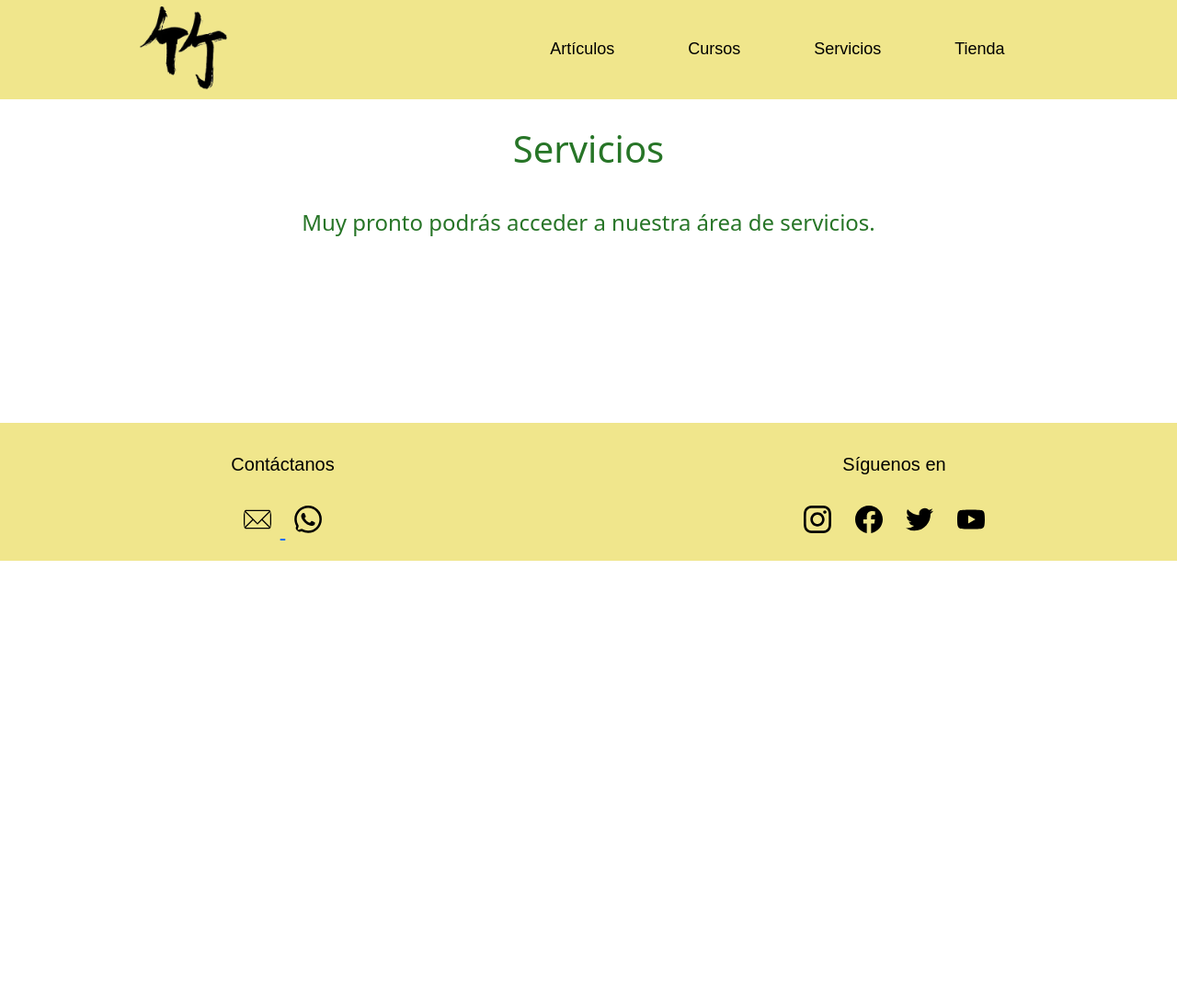
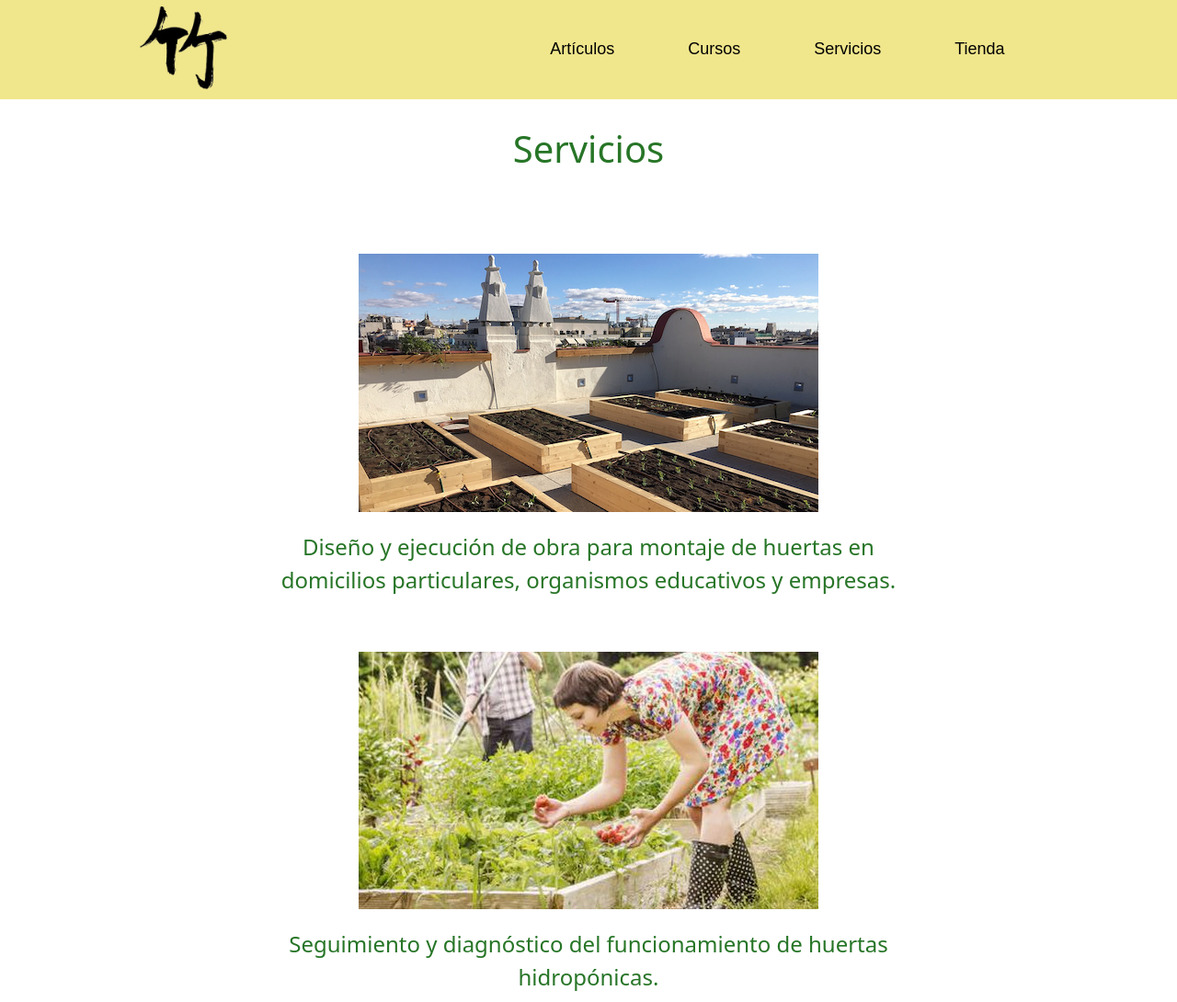
Before and after one commit to dieguixo/Proyecto-DiegoMata, a website: page pages/servicios.html in a window 1280 px wide. Shown: the part 2-1092 px from the top of the page at 92% size. Before the commit the page ends 800 px from the top, so only its background shows below. Drawn offline with nearby package versions, Linux system fonts and the light colour scheme.

Commit message:
servicios ok

```diff
--- a/pages/servicios.html
+++ b/pages/servicios.html
@@ -40,7 +40,20 @@
     <main>
         <div class="servicios">
             <h1>Servicios</h1>
-            <p>Muy pronto podrás acceder a nuestra área de servicios.</p>
+            <div class="servicios__detalle">
+                <div class="servicios__detalle-card">
+                    <img src="/assets/pictures/Montaje.png" alt="montaje">
+                    <p>Diseño y ejecución de obra para montaje de huertas en domicilios particulares, organismos educativos y empresas. </p>
+                </div>
+                <div class="servicios__detalle-card">
+                    <img src="/assets/pictures/Seguimiento.jpg" alt="seguimiento">
+                    <p>Seguimiento y diagnóstico del funcionamiento de huertas hidropónicas.</p>
+                </div>
+                <div class="servicios__detalle-card">
+                    <img src="/assets/pictures/Analisis.jpg" alt="Analisis">
+                    <p>Diagnóstico nutricional de los cultivos, formulación de soluciones nutritivas.</p>
+                </div>
+            </div>
         </div>
     </main>
     </body>
--- a/sass/views/_servicios.scss
+++ b/sass/views/_servicios.scss
@@ -1,10 +1,19 @@
 .servicios {
     max-width: 1200px;
-& p {
+&__detalle {
     color: $titcolor;
     font-size: 24px;
     text-align: center;
     max-width: 700px;
-    margin-bottom: 200px;
+    margin-bottom: 100px;
+
+    &-card {
+        margin: 60px 0;
+
+        & p {
+            margin-top: 20px;
+        }
     }
+    }
+
 }
```
Also changed, not shown: assets/pictures/Analisis.jpg (added), assets/pictures/Montaje.png (added), assets/pictures/Seguimiento.jpg (added), css/main.css, 4 other files.
